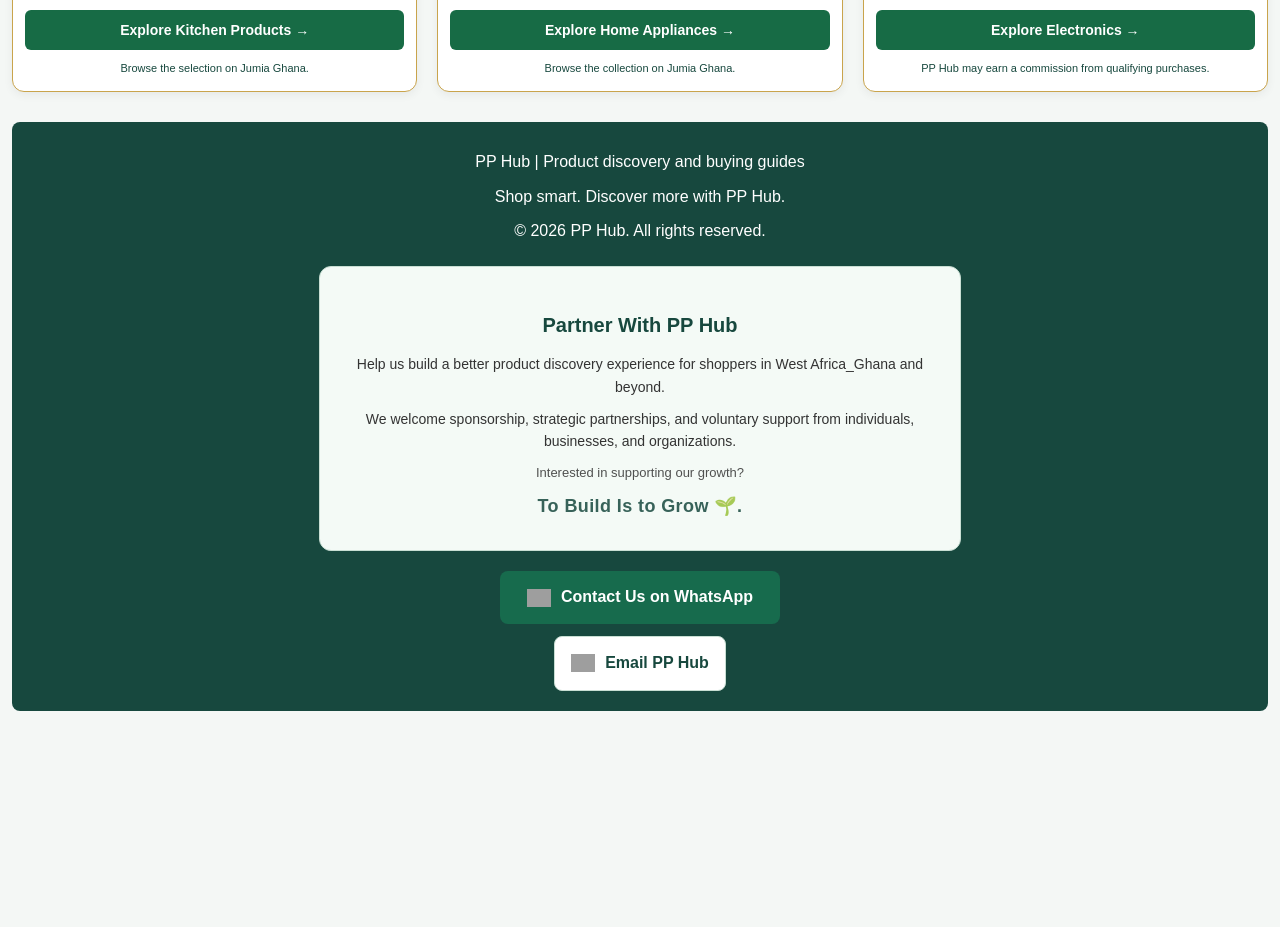
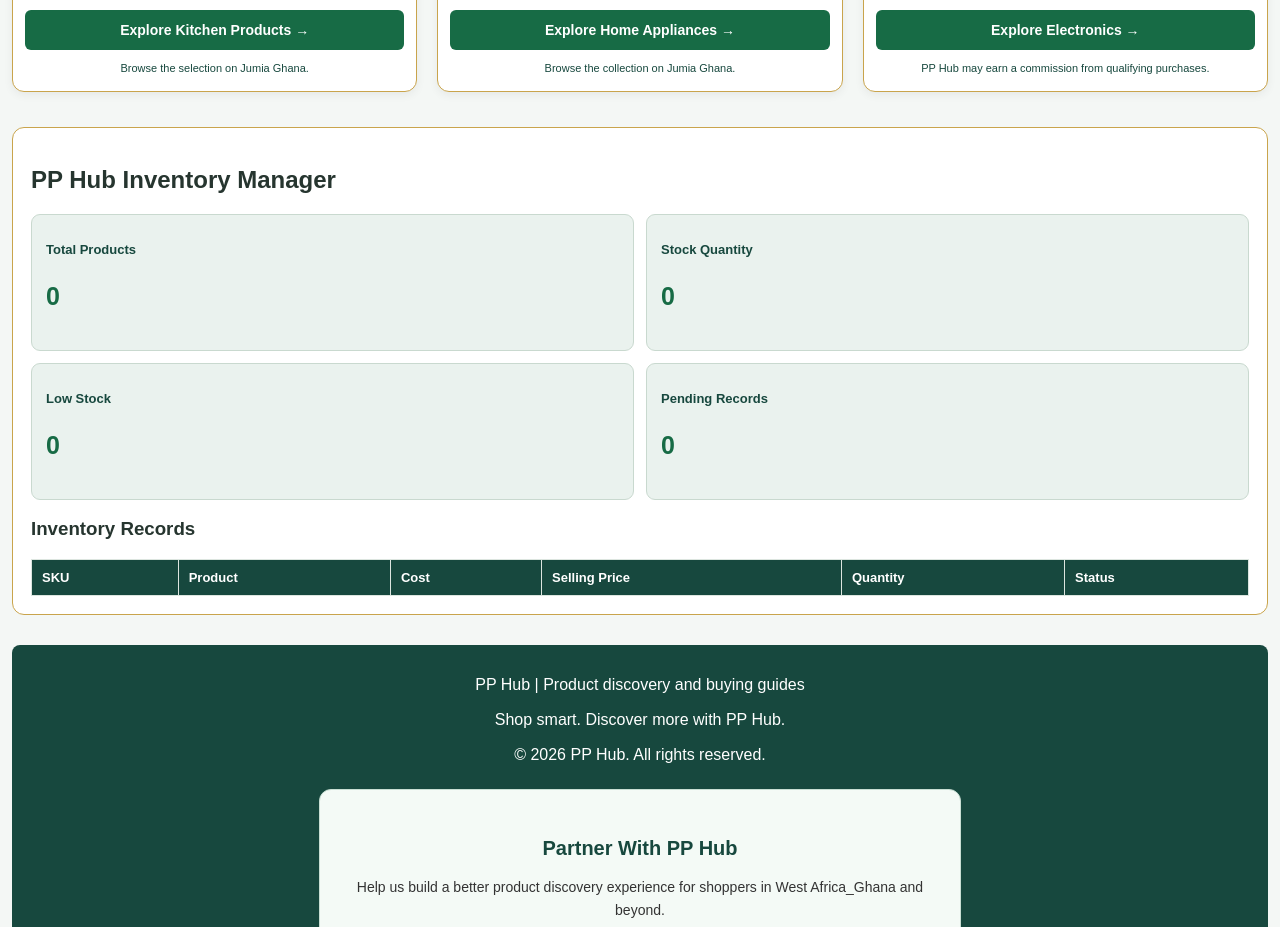
Before and after one commit to patrickgyasi/pp-hub, a plain HTML site: page index.html in a window 1280 px wide. Shown: the part 1420-2347 px from the top of the page. Before the commit the page ends 2143 px from the top, so only its background shows below. Drawn offline with Linux system fonts and the light colour scheme; grey boxes are pictures that could not be loaded.

Commit message:
Create PP Hub inventory management dashboard interface

```diff
--- a/index.html
+++ b/index.html
@@ -1093,6 +1093,63 @@ padding:20px;
         height: 110px;
     }
 }
+        /* PP HUB INVENTORY DASHBOARD */
+
+#inventory-dashboard {
+    margin-top: 35px;
+    padding: 18px;
+    background: #ffffff;
+    border: 1px solid #c9a44c;
+    border-radius: 12px;
+}
+
+.inventory-summary {
+    display: grid;
+    grid-template-columns: repeat(2, minmax(0, 1fr));
+    gap: 12px;
+}
+
+.inventory-stat {
+    padding: 14px;
+    background: #eaf2ee;
+    border-radius: 9px;
+    border: 1px solid #c9d9cf;
+}
+
+.inventory-stat h3 {
+    font-size: 13px;
+    color: #17483e;
+}
+
+.inventory-stat p {
+    font-size: 25px;
+    font-weight: bold;
+    color: #176b45;
+}
+
+.inventory-table-container {
+    width: 100%;
+    overflow-x: auto;
+}
+
+#inventory-table {
+    width: 100%;
+    border-collapse: collapse;
+    font-size: 13px;
+}
+
+#inventory-table th,
+#inventory-table td {
+    padding: 10px;
+    border: 1px solid #dce5df;
+    text-align: left;
+    white-space: nowrap;
+}
+
+#inventory-table th {
+    background: #17483e;
+    color: white;
+}
     </style>
 </head>
 
@@ -1287,7 +1344,61 @@ padding:20px;
 </div>
 
     </main>
-
+<!-- PP HUB INVENTORY DASHBOARD -->
+
+<section id="inventory-dashboard">
+
+    <h2>PP Hub Inventory Manager</h2>
+
+    <div class="inventory-summary">
+
+        <div class="inventory-stat">
+            <h3>Total Products</h3>
+            <p id="inv-total-products">0</p>
+        </div>
+
+        <div class="inventory-stat">
+            <h3>Stock Quantity</h3>
+            <p id="inv-total-stock">0</p>
+        </div>
+
+        <div class="inventory-stat">
+            <h3>Low Stock</h3>
+            <p id="inv-low-stock">0</p>
+        </div>
+
+        <div class="inventory-stat">
+            <h3>Pending Records</h3>
+            <p id="inv-pending">0</p>
+        </div>
+
+    </div>
+
+    <h3>Inventory Records</h3>
+
+    <div class="inventory-table-container">
+
+        <table id="inventory-table">
+
+            <thead>
+                <tr>
+                    <th>SKU</th>
+                    <th>Product</th>
+                    <th>Cost</th>
+                    <th>Selling Price</th>
+                    <th>Quantity</th>
+                    <th>Status</th>
+                </tr>
+            </thead>
+
+            <tbody id="inventory-table-body">
+            </tbody>
+
+        </table>
+
+    </div>
+
+</section>
     <footer>
         <p>PP Hub | Product discovery and buying guides</p>
 <p>Shop smart. Discover more with PP Hub.</p>
```
